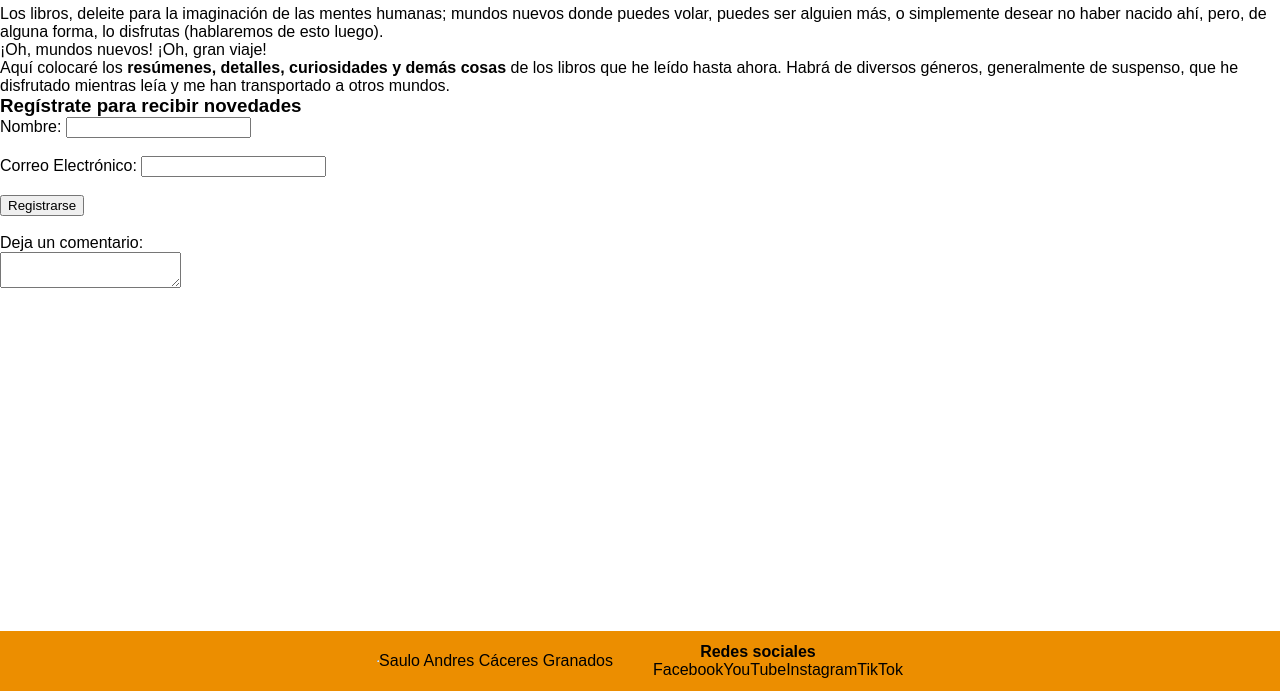
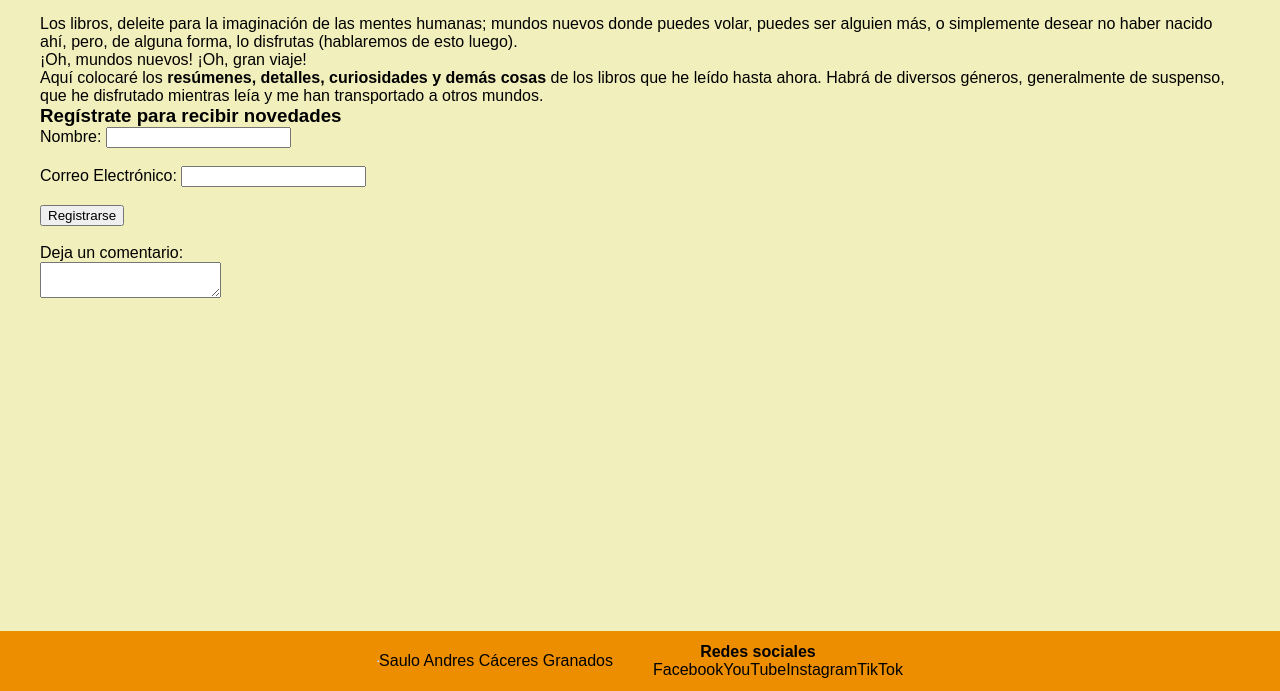
Before and after one commit to saulocaceresg/Laboratorio3IDWEB-ProyectoPersonal, a plain HTML site: page public-html/index.html in a window 1280 px wide. Shown: the part 109-800 px from the top of the page. Drawn offline with Linux system fonts and the light colour scheme.

Commit message:
Commit 38: creación de styles_index.css, linkeado en index.html y primeros estilos.

```diff
--- /dev/null
+++ b/public-html/css/styles_index.css
@@ -0,0 +1,6 @@
+main {
+    margin: 10px 40px;
+}
+body {
+    background-color: rgb(241, 239, 187);
+}
--- a/public-html/index.html
+++ b/public-html/index.html
@@ -5,6 +5,7 @@
     <meta name="viewport" content="width=device-width, initial-scale=1.0">
     <title>LIBROS... Resúmenes y más</title>
     <link rel="stylesheet" href="css/styles_formato.css">
+    <link rel="stylesheet" href="css/styles_index.css">
 </head>
 <body>
     <header>
```
